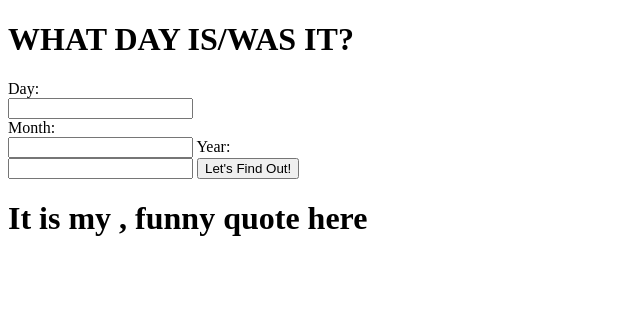
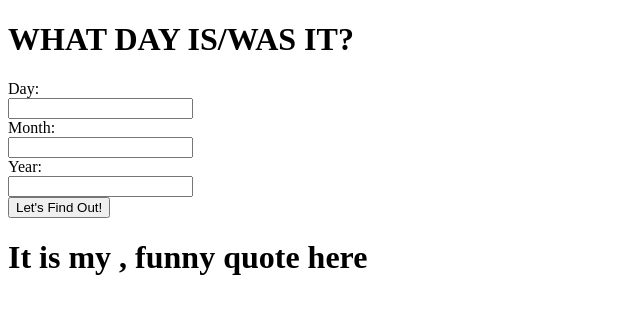
Before and after one commit to nanaawesome/whatday, a plain HTML site: page index.html in a window 1280 px wide. Shown: the whole page, without its empty margins (0-640 px from the left). Drawn offline with Linux system fonts and the light colour scheme.

Commit message:
Update index.html

```diff
--- a/index.html
+++ b/index.html
@@ -13,9 +13,9 @@
         <label for="day">Day:</label><br>
         <input type="number" id="day" name="day" required><br>
         <label for="month">Month:</label><br>
-        <input type="number" id="month" name="month" required>
+        <input type="number" id="month" name="month" required><br>
         <label for="year">Year:</label><br>
-        <input type="number" id="year" name="year" required>
+        <input type="number" id="year" name="year" required><br>
         <button type="submit">Let's Find Out!</button>
     </form>
     <h1 id="result">It is my <span id="textofDay"></span>, funny quote here</h1>
```
